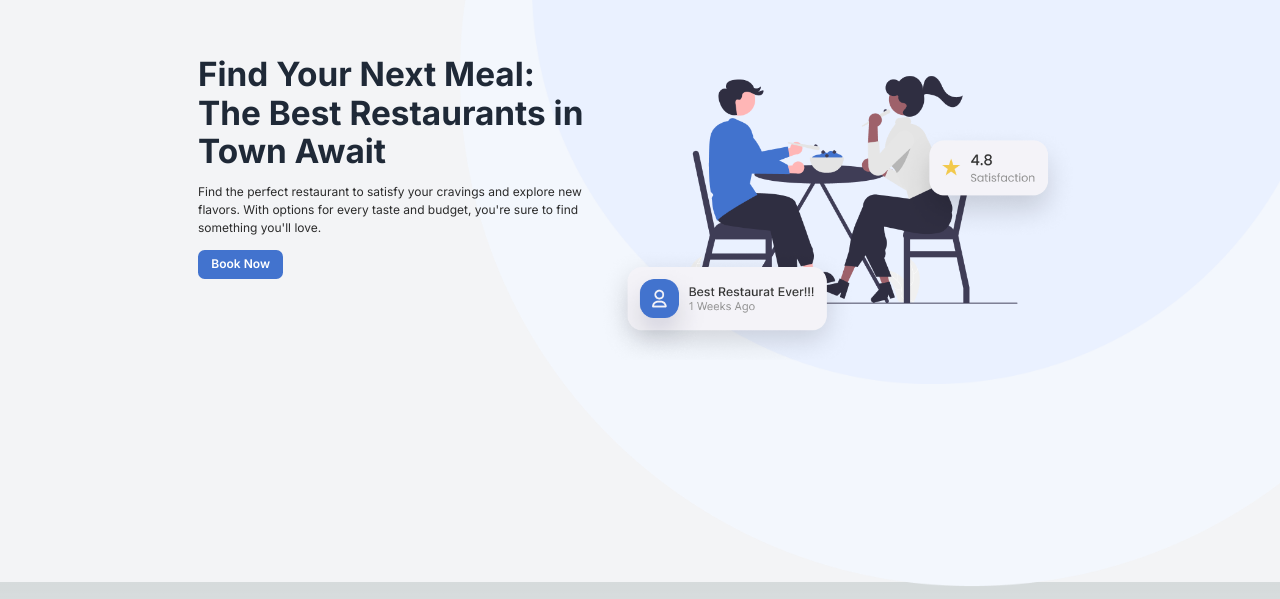
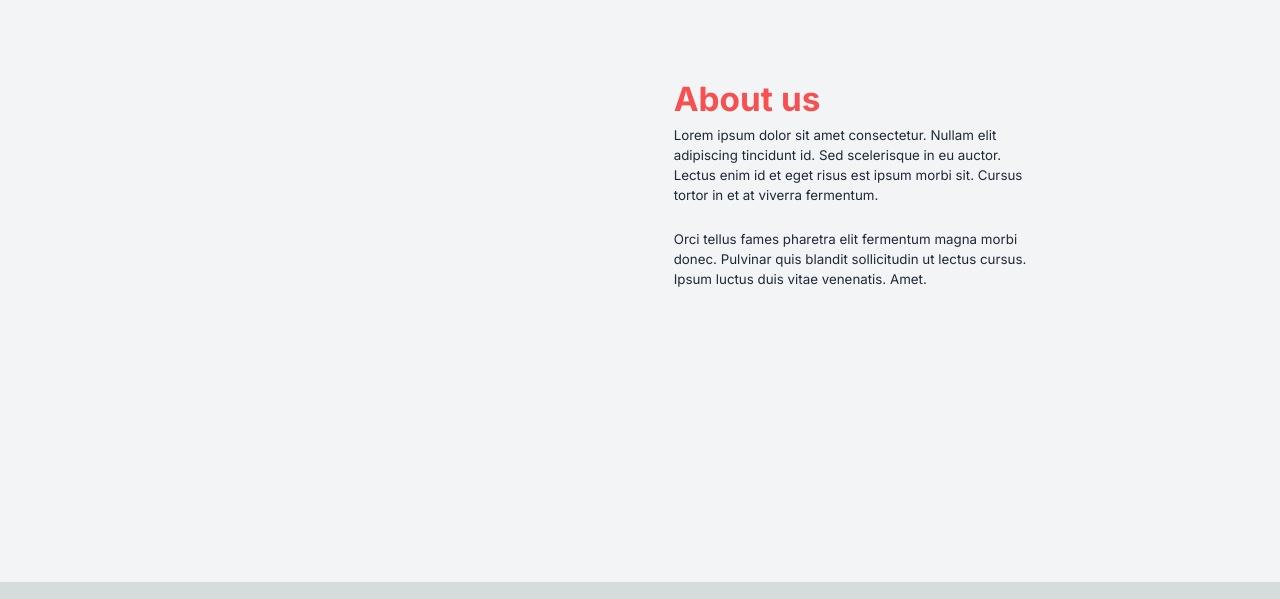
Before and after one commit to ArachnoVaId/TemplateLibrary, a Next.js app in the folder template_library/: page / in a window 1280 px wide. Shown: the part 218-817 px from the top of the page. Built offline with nearby package versions, Linux system fonts and the light colour scheme.

Commit message:
msg: nambah varian about us

```diff
--- /dev/null
+++ b/package.json
@@ -0,0 +1,5 @@
+{
+  "dependencies": {
+    "@next/font": "^14.2.5"
+  }
+}
--- a/template_library/src/app/page.tsx
+++ b/template_library/src/app/page.tsx
@@ -1,10 +1,13 @@
 import Image from "next/image";
 import Hero1 from "./sections/hero/heroVariant1";
+import AboutUs2 from "./sections/aboutUs/aboutUsVariant2";
+import AboutUs3 from "./sections/aboutUs/aboutUsVariant3";
 
 export default function View() {
   return (
     <>
-       <Hero1 />
+       {/* <Hero1 /> */}
+       <AboutUs3/>
     </>
 
 
--- /dev/null
+++ b/template_library/src/app/sections/aboutUs/aboutUsVariant2.tsx
@@ -0,0 +1,35 @@
+import Image from "next/image";
+
+export default function AboutUs2() {
+  return (
+    <section className="w-full min-h-screen p-8 flex flex-col justify-center items-center bg-gray-100 text-gray-800 relative ">
+      <div className="flex justify-center items-center w-full max-w-4xl">
+        <div className="mr-5">
+          <h1 className="font-bold text-xl text-[#C77B2C]">About us</h1>
+          <p>
+            Lorem ipsum dolor sit amet consectetur. <br/>
+            Nullam elit adipiscing tincidunt id. Sed <br/>
+            scelerisque in eu auctor. Lectus enim id et <br/>
+            eget risus est ipsum morbi sit. Cursus tortor in <br/>
+            et at viverra fermentum.
+          </p>
+          <br/>
+          <p>
+            Orci tellus fames pharetra elit fermentum <br/>
+            magna morbi donec. Pulvinar quis blandit <br/>
+            sollicitudin ut lectus cursus. Ipsum luctus duis <br/>
+            vitae venenatis. Amet.
+          </p>
+        </div>
+        <div className="ml-5">
+          <Image
+            src="/image/aboutUs/aboutUs2/fotoKopi.png"
+            alt="Ornament Background"
+            width={500}
+            height={400}
+          />
+        </div>
+      </div>
+    </section>
+  );
+}
--- /dev/null
+++ b/template_library/src/app/sections/aboutUs/aboutUsVariant3.tsx
@@ -0,0 +1,26 @@
+import Image from "next/image";
+
+export default function AboutUs3() {
+  return (
+    <section className="w-full min-h-screen p-8 flex flex-col justify-center items-center bg-gray-100 text-gray-800 relative ">
+      <div className="flex justify-center items-center">
+        <div className="w-[31.25vw] h-[24.167vw]"></div>
+        <div className="ml-5">
+          <h1 className="font-bold text-[2.604vw] text-[#F65050]">About us</h1>
+          <p className="text-[1.042vw]">
+            Lorem ipsum dolor sit amet consectetur. Nullam elit <br />
+            adipiscing tincidunt id. Sed scelerisque in eu auctor. <br/>
+            Lectus enim id et eget risus est ipsum morbi sit. Cursus <br/>
+            tortor in et at viverra fermentum.
+          </p>
+          <br/>
+          <p className="text-[1.042vw]">
+            Orci tellus fames pharetra elit fermentum magna morbi <br/>
+            donec. Pulvinar quis blandit sollicitudin ut lectus cursus. <br/>
+            Ipsum luctus duis vitae venenatis. Amet.
+          </p>
+        </div>
+      </div>
+    </section>
+  );
+}
--- a/template_library/src/app/sections/hero/heroVariant1.tsx
+++ b/template_library/src/app/sections/hero/heroVariant1.tsx
@@ -24,7 +24,7 @@ export default function Hero1() {
           </h1>
           <a
             href=""
-            className="bg-[#4273CE] text-white font-semibold w-[6.667vw] h-[2.24vw] rounded-[0.521vw] text-[0.938vw] my-[1vw] text-center flex items-center justify-center hover:bg-[#5AB0BB]/20 hover:scale-[102%] transition-all duration-700 ease-in-out"
+            className="bg-[#4273CE] text-white font-semibold w-[6.667vw] h-[2.24vw] rounded-[0.521vw] text-[0.938vw] my-[1vw] text-center flex items-center justify-center hover:bg-[#5AB0BB] hover:scale-[102%] transition-all duration-700 ease-in-out"
           >
             Book Now
           </a>
```
Also changed, not shown: template_library/public/image/aboutUs/aboutUs2/fotoKopi.png (added), template_library/src/app/sections/aboutUs/abousUsVariant1 copy.tsx (renamed from template_library/src/app/sections/aboutUs/abousUsVariant1.tsx), 1 other file (tests, documents, lock files or other folders).
